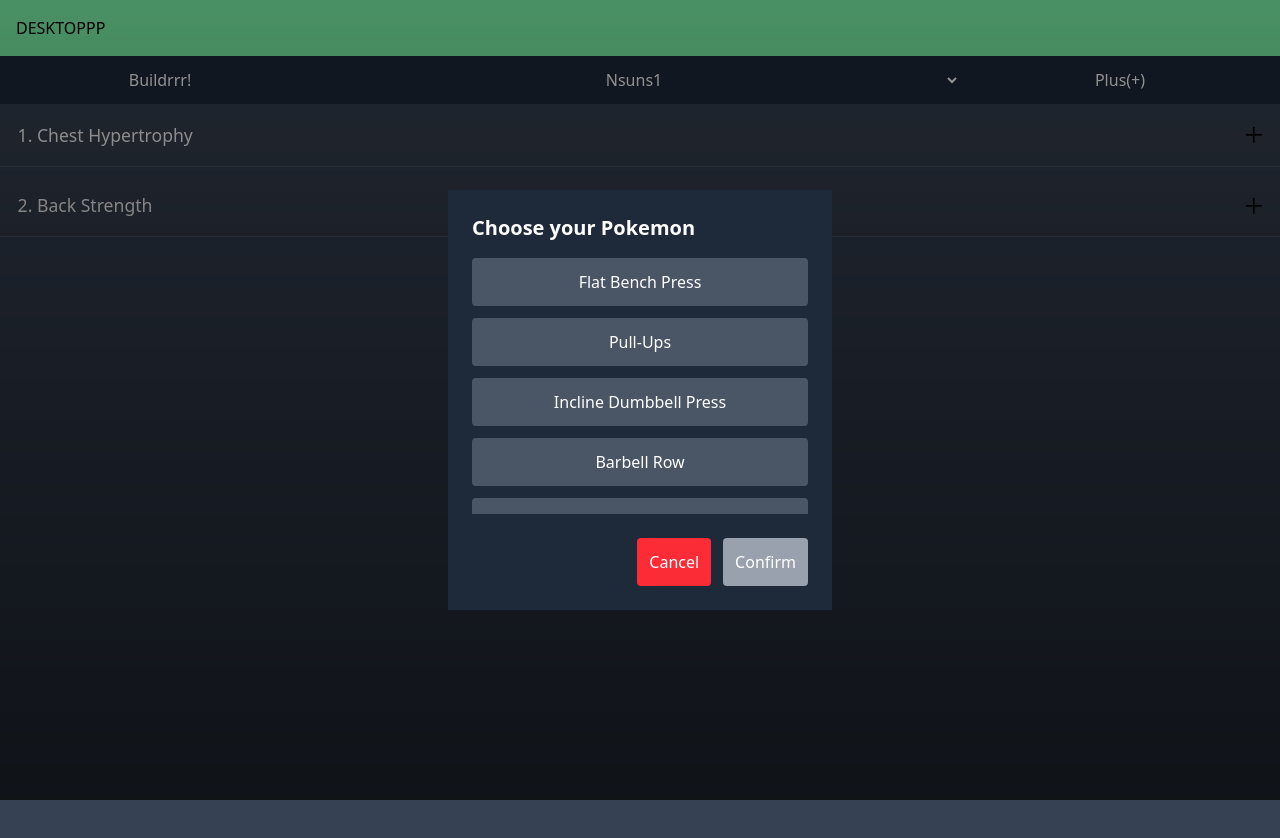
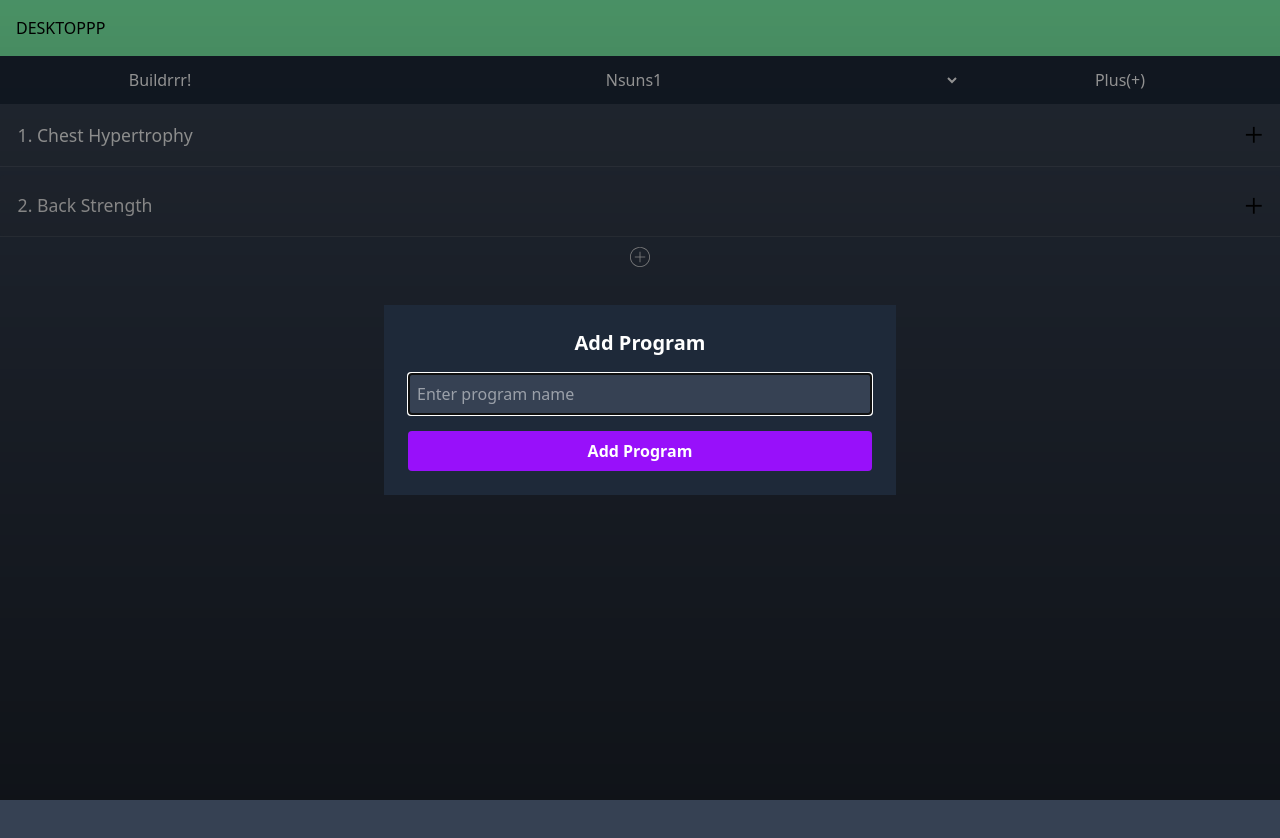
Before and after one commit to Timon-Vermeersch/workout_logger, a SvelteKit app: page /builder in a window 1280 px wide. Both pictures are taken after a click on the button "Plus(+)". Shown: the top 838 px of the page. Built offline with nearby package versions, Linux system fonts and the light colour scheme.

Commit message:
FixedDialog, dialogUI, handleAddProgram

```diff
--- a/src/routes/builder/+page.svelte
+++ b/src/routes/builder/+page.svelte
@@ -9,15 +9,19 @@
   import less from '../../lib/svg/less.svg';
   import { builtPrograms } from '../../lib/stores/data_store';
   import type { PlannedExercise } from '$lib/interfaces/plannedExercise';
+	import type { Exercise } from '$lib/interfaces/exercise';
 
 
   let selectedExerciseIndex:number|null = null;
-  let selectedAddExercise:Exer|null = null;
+  let selectedAddExercise:Exercise|null = null;
 
   let days:Record<string, ProgramDay>
-  let dialog:any;
-  let selectedToBuildName = '';
+  let dialog:Dialog;
+  let dialogAddExercise:Dialog;
+  let selectedToBuildName:string = '';
   let selectedToBuild: builtProgram | null = null;
+  let enterName:string = '';
+  let enterDayName:string = '';
 
 $: selectedToBuild = $builtPrograms.find(program => program.name === selectedToBuildName) || null;
 
@@ -27,7 +31,7 @@ $: selectedToBuild = $builtPrograms.find(program => program.name === selectedToB
  */
 function addExercise(dayIndex:number) {
     selectedExerciseIndex = dayIndex;
-    dialog.showModal();
+    dialogAddExercise.showModal();
   }
 
 function confirmAdd():void {
@@ -40,7 +44,6 @@ function confirmAdd():void {
         return []
       }
       const selectedProgramDay:ProgramDay = selectedProgram?.days[selectedExerciseIndex]
-      console.log('desze', selectedAddExercise)
       const convertedSelectedExercise:PlannedExercise = {
         exercise : selectedAddExercise,
         date: '',
@@ -50,13 +53,11 @@ function confirmAdd():void {
       console.log(updated)
       return updated
     })
-    dialog.close();
+    dialogAddExercise.close();
     selectedExerciseIndex = null;
     selectedAddExercise = null;
   }
 }
-
-
 
   onMount(() => {
     selectedToBuildName = $builtPrograms[0]?.name || '';
@@ -117,7 +118,28 @@ function confirmAdd():void {
   });
 }
 
+function handleAddProgram() {
+  if (enterName != ''){
+    const newProgram: builtProgram = {
+    name: enterName,
+    days: []};
 
+    builtPrograms.update((programs:Array<builtProgram>) => [...programs , newProgram])
+    dialog.close()
+    enterName = ''
+  }
+}
+
+// function checkDayNumber(givenBuiltProgram){
+
+// }
+// function addDay(){
+// checkDayNumber()
+// const newDay = {
+//   dayNumber:
+//   label: nameOf
+// }
+// }
 
 setBuildTemp();
 console.log(selectedToBuild)
@@ -144,7 +166,7 @@ console.log(selectedToBuild)
               <div>
                 {#each selectedToBuild.days as day, dayIndex}
                 <CollapsibleSection headerText={`${day.dayNumber}. ${day.label}`}>
-                  {dayIndex}
+
                     <div class="bg-gray-800 p-3 rounded-lg shadow m-2 border border-gray-700">
                         {#each day.exercises as { exercise, sets }, exerciseIndex}
                         <div class="border border-gray-700 rounded-md my-2 p-2 bg-gray-700">
@@ -187,6 +209,11 @@ console.log(selectedToBuild)
                   </CollapsibleSection>
 
                   {/each}
+                  <span class='flex justify-center' >
+                    <button on:click={addDay} class= ''>
+                      <img  class= 'w-6 h-6 invert'src="{more}" alt="">
+                    </button>
+                  </span>
               </div>
           {:else}
               Please select a program at the top!
@@ -195,12 +222,28 @@ console.log(selectedToBuild)
   </div>
 </div>
 
-<Dialog bind:dialog on:close={() => console.log('closed')}>
-         <img src="https://open.lib.umn.edu/app/uploads/sites/208/2019/02/uterus-left-300x208.png" alt="">
-         press escape to close
+<Dialog bind:dialog={dialog} on:close={() => console.log('closed')}>
+  <div class="p-6 bg-gray-800 text-white w-lg ">
+    <h2 class="text-xl font-bold mb-4 text-center">Add Program</h2>
+    <form on:submit|preventDefault={handleAddProgram} class="flex flex-col space-y-4">
+      <input
+        id="programName"
+        class="border   p-2 bg-gray-700 text-white   focus:ring-purple-500"
+        bind:value={enterName}
+        type="text"
+        placeholder="Enter program name"
+      />
+      <button
+        class="bg-purple-600 hover:bg-purple-500 text-white font-semibold p-2 rounded transition"
+        type="submit"
+      >
+        Add Program
+      </button>
+    </form>
+  </div>
 </Dialog>
 
-<Dialog bind:dialog>
+<Dialog bind:dialog={dialogAddExercise}>
   <div class="p-6 bg-gray-800 text-white w-96 max-w-full ">
     <h2 class="text-xl font-bold mb-4">Choose your Pokemon</h2>
 
@@ -216,7 +259,7 @@ console.log(selectedToBuild)
     </div>
 
     <div class="flex justify-end space-x-3 mt-6">
-      <button class="p-3 bg-red-500 rounded text-white" on:click={() => {dialog.close(); selectedAddExercise = null ;}}>Cancel</button>
+      <button class="p-3 bg-red-500 rounded text-white" on:click={() => {dialogAddExercise.close(); selectedAddExercise = null ;}}>Cancel</button>
       <button class="p-3 bg-green-500 rounded text-white disabled:bg-gray-400" on:click={() => {confirmAdd()}} disabled={selectedAddExercise === null}>Confirm</button>
     </div>
   </div>
```
